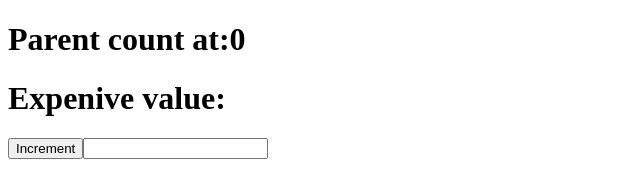
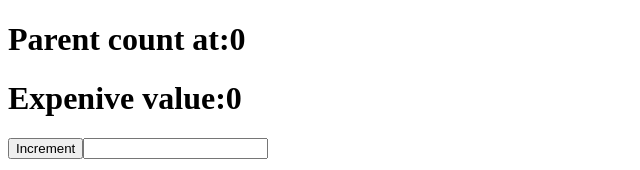
Before and after one commit to bobbyDeepak1415/React_Hooks, a React (Vite) app: page / in a window 1280 px wide. Shown: the top 170 px of the page, without its empty margins (0-640 px from the left). Built offline with nearby package versions, Linux system fonts and the light colour scheme.

Commit message:
setup done

```diff
--- a/src/App.jsx
+++ b/src/App.jsx
@@ -1,6 +1,6 @@
 // import './App.css'
 
-import { useCallback, useState } from "react";
+import { useCallback, useMemo, useState } from "react";
 import Child from "./Child";
 import { handleClick } from "./handleClick";
 
@@ -12,10 +12,10 @@ function App() {
 
   const updateCountFromChild = useCallback(() => handleClick(setCount), []);
 
-  const expensiveValue = () => {
+  const expensiveValue = useMemo(() => {
     console.log("calculating...");
     return count * 100;
-  };
+  }, [count]);
 
   return (
     <>
```
